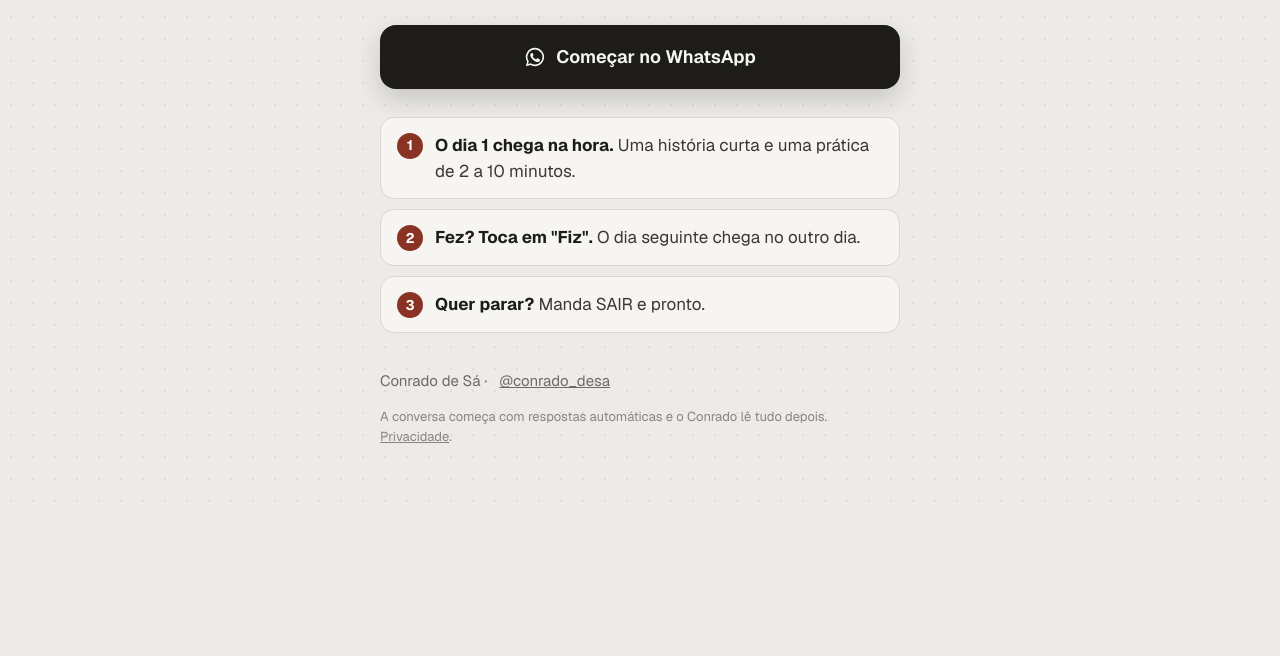
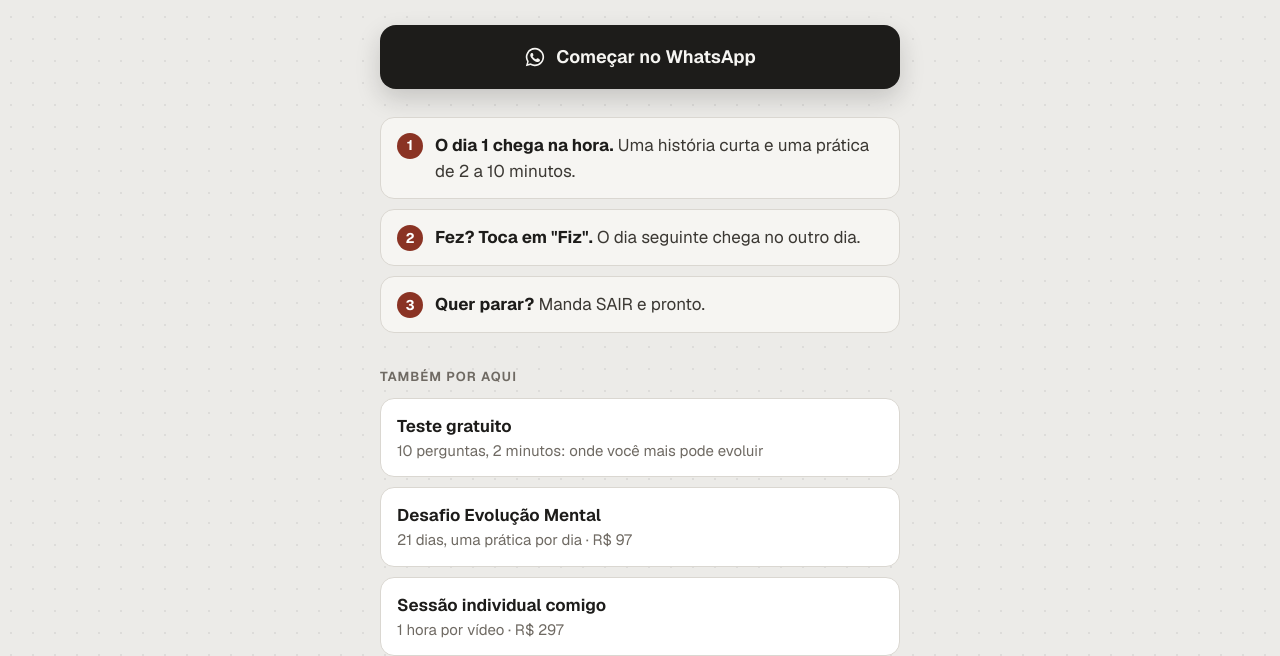
Before and after one commit to condzxyz/method, a plain HTML site: page whats/index.html in a window 1280 px wide. Shown: the part 302-958 px from the top of the page. Before the commit the page ends 810 px from the top, so only its background shows below. Drawn offline with Linux system fonts and the light colour scheme.

Commit message:
whats: atalhos pro teste, desafio e sessão embaixo do WhatsApp (stories mandam pro link da bio)
Co-Authored-By: Claude Opus 5.5 <noreply@anthropic.com>

```diff
--- a/whats/index.html
+++ b/whats/index.html
@@ -26,6 +26,12 @@ h1 em{font-style:normal;color:#8a3324}
 .lista li{display:flex;gap:12px;align-items:flex-start;padding:14px 16px;border:1px solid #dad7d1;border-radius:14px;background:#f6f5f2;color:#3b3833}
 .lista b{color:#1d1c1a}
 .num{flex:none;width:26px;height:26px;border-radius:50%;background:#8a3324;color:#fff;font-size:14px;font-weight:700;display:grid;place-items:center;margin-top:1px}
+.tambem{margin:34px 0 10px;color:#6f6a63;font-size:13px;font-weight:650;letter-spacing:.08em;text-transform:uppercase}
+.atalhos{display:grid;gap:10px}
+.atalho{display:block;padding:14px 16px;border:1px solid #dad7d1;border-radius:14px;background:#fff;color:#1d1c1a;text-decoration:none;transition:border-color .15s}
+.atalho:hover{border-color:#8a3324}
+.atalho b{display:block;font-weight:650}
+.atalho span{display:block;color:#6f6a63;font-size:15px}
 .quem{margin-top:auto;padding-top:36px;display:flex;align-items:center;gap:12px;color:#6f6a63;font-size:15px}
 .quem a{color:#6f6a63}
 .aviso{margin-top:14px;color:#8a857d;font-size:13px}
@@ -49,6 +55,13 @@ h1 em{font-style:normal;color:#8a3324}
     <li><span class="num">3</span><span><b>Quer parar?</b> Manda SAIR e pronto.</span></li>
   </ul>
 
+  <p class="tambem">Também por aqui</p>
+  <div class="atalhos">
+    <a class="atalho" data-base="/evolucao/" href="/evolucao/?o=bio"><b>Teste gratuito</b><span>10 perguntas, 2 minutos: onde você mais pode evoluir</span></a>
+    <a class="atalho" data-base="/desafio/" href="/desafio/?o=bio"><b>Desafio Evolução Mental</b><span>21 dias, uma prática por dia · R$ 97</span></a>
+    <a class="atalho" data-base="/sessao/" href="/sessao/?o=bio"><b>Sessão individual comigo</b><span>1 hora por vídeo · R$ 297</span></a>
+  </div>
+
   <div class="quem">Conrado de Sá · <a href="https://www.instagram.com/conrado_desa/">@conrado_desa</a></div>
   <p class="aviso">A conversa começa com respostas automáticas e o Conrado lê tudo depois. <a href="privacidade.html">Privacidade</a>.</p>
 </main>
@@ -58,6 +71,7 @@ h1 em{font-style:normal;color:#8a3324}
   var txt='Quero começar os 7 dias'+(o?' · '+o:'');
   var url='https://wa.me/5511955075077?text='+encodeURIComponent(txt);
   document.getElementById('ir').href=url;
+  if(o) document.querySelectorAll('.atalho').forEach(function(a){a.href=a.getAttribute('data-base')+'?o='+o;});
 })();
 </script>
 </body>
```
